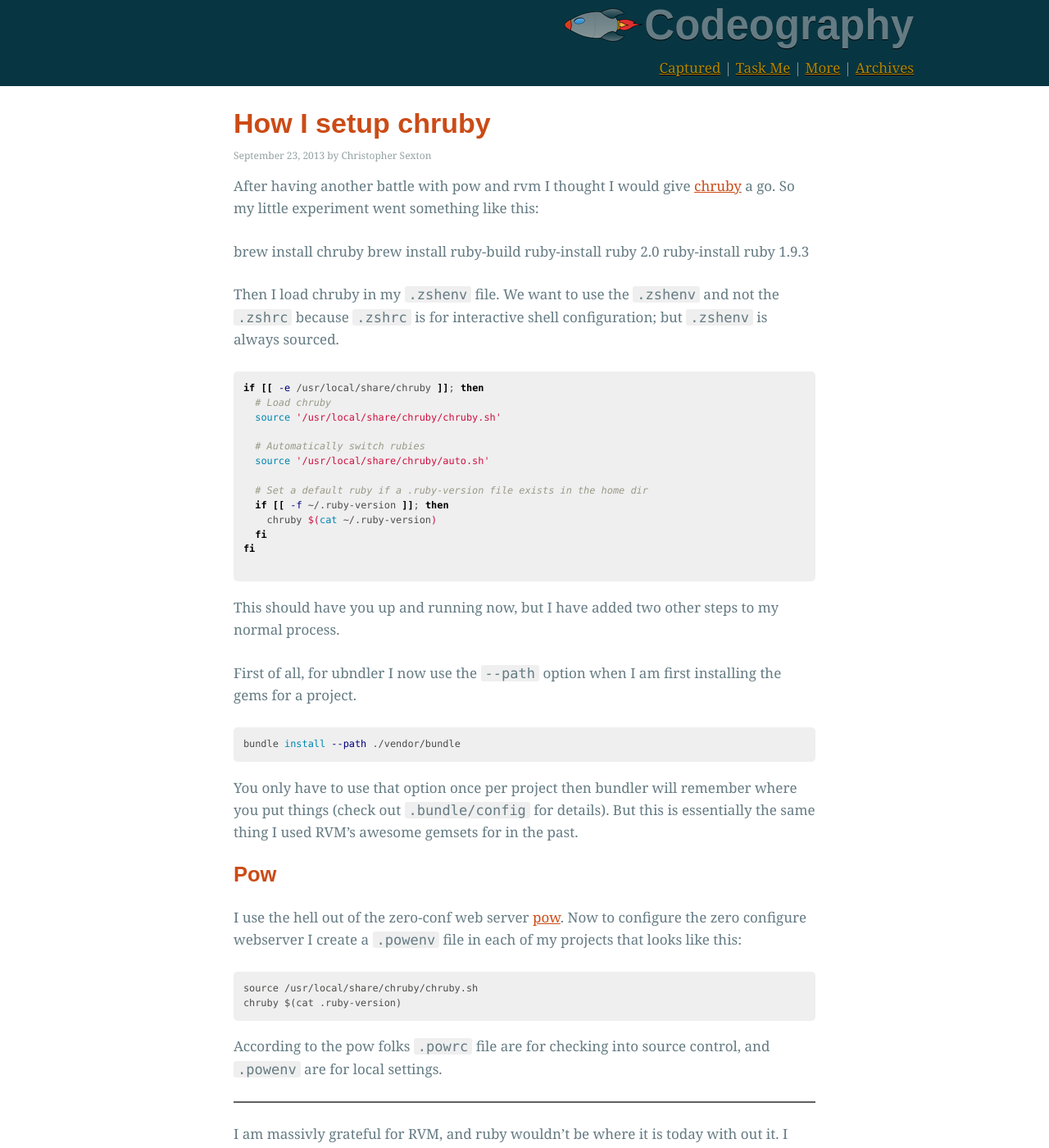
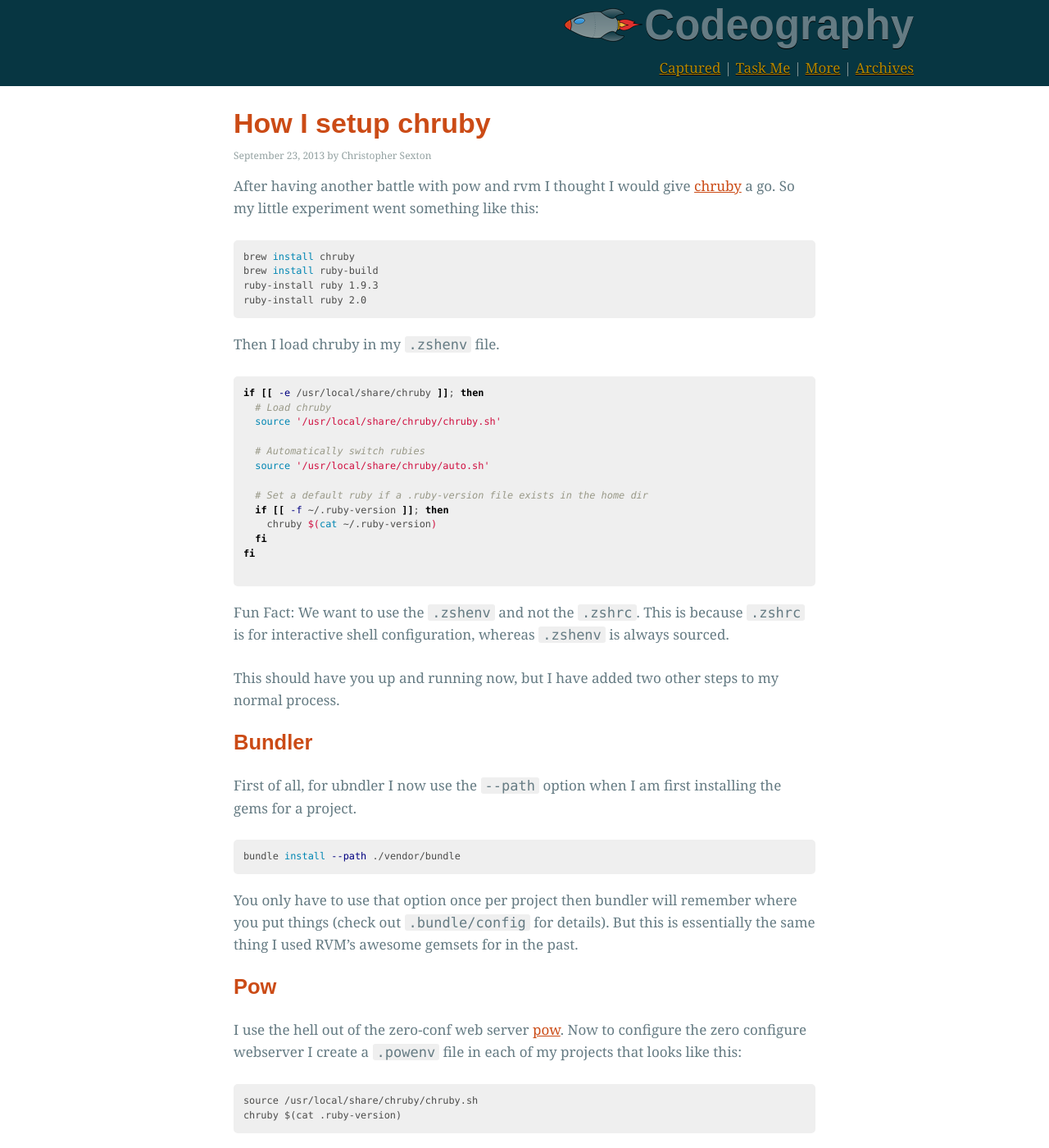
Before and after one commit to csexton/codeography.com, a Jekyll site: the page built from _posts/2013-09-23-how_i_setup_chruby.markdown, in a window 1280 px wide and 1400 px high. Shown: the whole window at 82% size. Built offline with Jekyll 4.4.1, drawn with Linux system fonts in a browser that asks for light colours; nearby versions of some CDN libraries; some web fonts are replaced; Markdown is read by kramdown in place of the engine named in the settings; comment, search, counter and statistics services are not loaded; part of the change alters nothing that is shown.

Commit message:
Formatting, yo

````diff
--- a/_posts/2013-09-23-how_i_setup_chruby.markdown
+++ b/_posts/2013-09-23-how_i_setup_chruby.markdown
@@ -6,12 +6,14 @@ date: 2013-09-23
 
 After having another battle with pow and rvm I thought I would give [chruby](https://github.com/postmodern/chruby) a go. So my little experiment went something like this:
 
+```bash
 brew install chruby
 brew install ruby-build
+ruby-install ruby 1.9.3
 ruby-install ruby 2.0
-ruby-install ruby 1.9.3
+```
 
-Then I load chruby in my `.zshenv` file. We want to use the `.zshenv` and not the `.zshrc` because `.zshrc` is for interactive shell configuration; but `.zshenv` is always sourced.
+Then I load chruby in my `.zshenv` file.
 
 
 ```bash
@@ -30,7 +32,11 @@ fi
 
 ```
 
+Fun Fact: We want to use the `.zshenv` and not the `.zshrc`. This is because `.zshrc` is for interactive shell configuration, whereas `.zshenv` is always sourced.
+
 This should have you up and running now, but I have added two other steps to my normal process.
+
+### Bundler
 
 First of all, for ubndler I now use the `--path` option when I am first installing the gems for a project.
 
````
